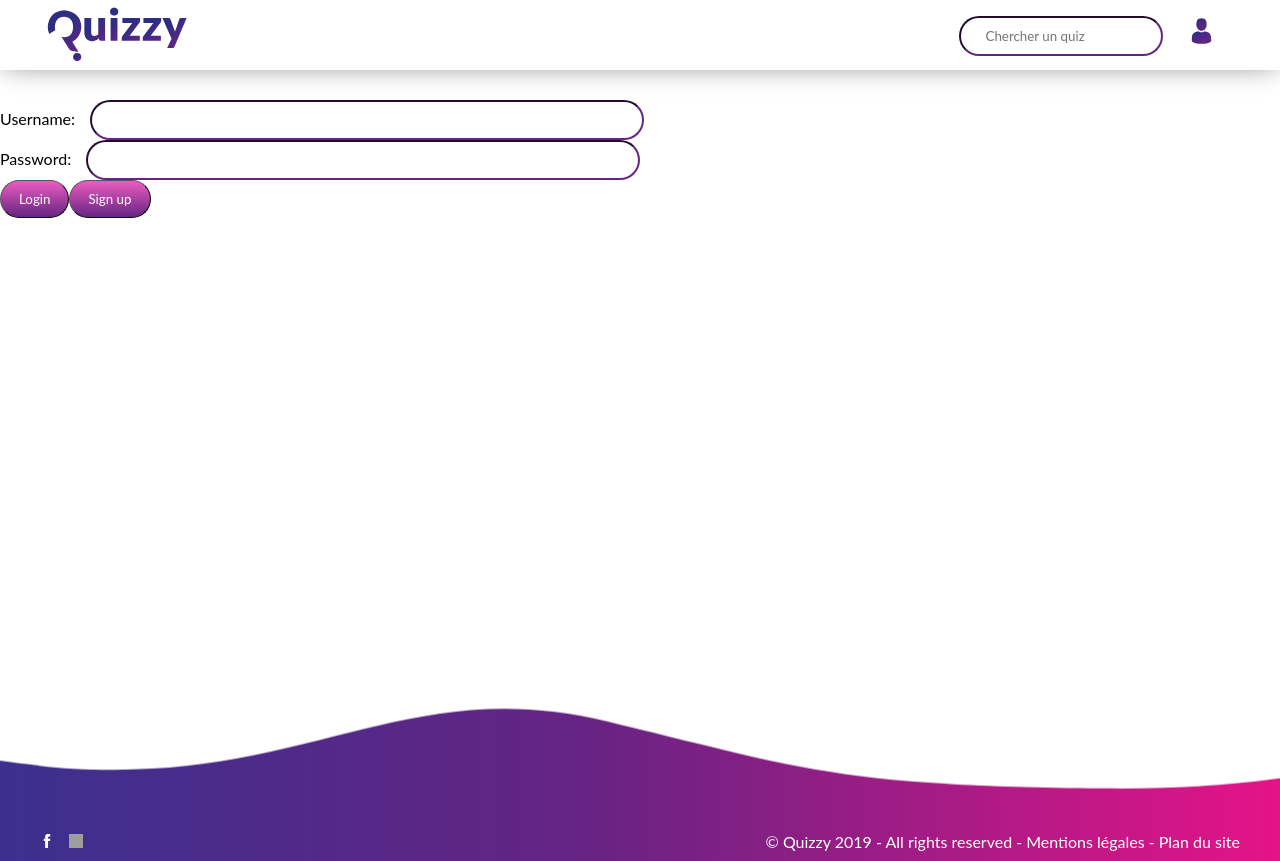
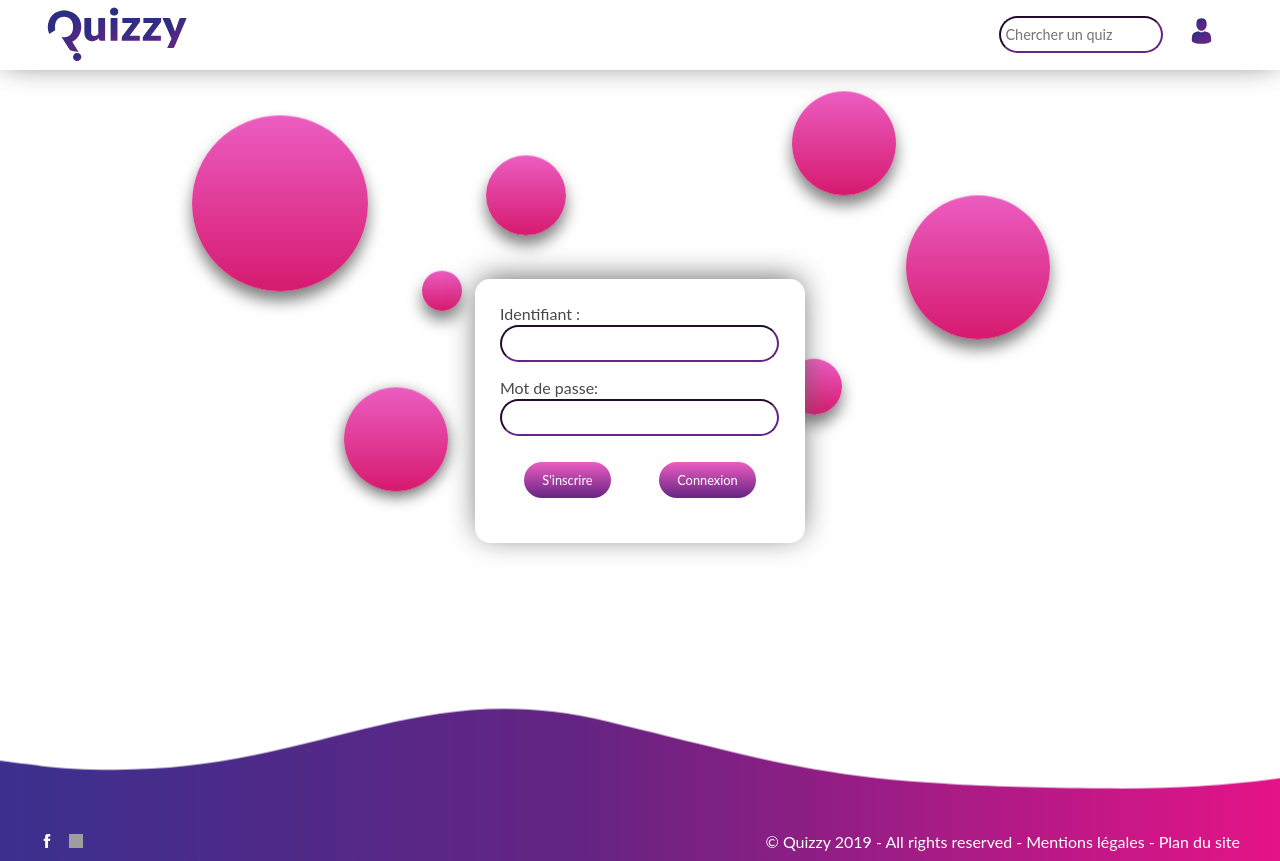
Before and after one commit to JujuOneLove/quizzy, a React (Create React App) app: page /admin in a window 1280 px wide. Built offline with nearby package versions, Linux system fonts and the light colour scheme; no server answers; grey boxes are pictures that could not be loaded; what webfontloader would draw is missing.

Commit message:
Design CSS Login

```diff
--- /dev/null
+++ b/src/assets/scss/components/_buble.scss
@@ -0,0 +1,95 @@
+.bubble {
+  background: linear-gradient(#EC5DC1,#D61A6F);
+  border-radius: 50%;
+  box-shadow: 0 30px 15px rgba(#000, .15);
+  position: absolute;
+  z-index: -1;
+  animation: float 6s ease-in-out infinite;
+  &:before, &:after {
+    content: '';
+    animation: float 6s ease-in-out infinite;
+    background: linear-gradient(#EC5DC1,#D61A6F);
+    border-radius: 50%;
+    box-shadow: 0 30px 15px rgba(#000, .15);
+    position: absolute;
+  }
+  &:nth-child(1) {
+    top: 15vh;
+    left: 15vw;
+    height: 22vmin;
+    width: 22vmin;
+    &:before {
+      width: 13vmin;
+      height: 13vmin;
+      bottom: -25vh;
+      right: -10vmin;
+      display: none;
+      @include media('desktop'){
+        display: block;
+      }
+    }
+  }
+  &:nth-child(2) {
+    top: 20vh;
+    left: 38vw;
+    height: 10vmin;
+    width: 10vmin;
+    &:before {
+      width: 5vmin;
+      height: 5vmin;
+      bottom: -10vh;
+      left: -8vmin;
+    }
+  }
+  &:nth-child(3) {
+    top: 12vh;
+    right: 30vw;
+    height: 13vmin;
+    width: 13vmin;
+    &:before {
+      width: 3vmin;
+      height: 3vmin;
+      bottom: -15vh;
+      left: -18vmin;
+      z-index: 6;
+    }
+  }
+  &:nth-child(4) {
+    top: 25vh;
+    right: 18vw;
+    height: 18vmin;
+    width: 18vmin;
+    &:before {
+      width: 7vmin;
+      height: 7vmin;
+      bottom: -10vmin;
+      left: -15vmin;
+    }
+  }
+  &:nth-child(5) {
+    top: 60vh;
+    right: 18vw;
+    height: 28vmin;
+    width: 28vmin;
+    &:before {
+      width: 10vmin;
+      height: 10vmin;
+      bottom: 5vmin;
+      left: -25vmin;
+    }
+  }
+}
+@keyframes float {
+  0% {
+    box-shadow: 0 5px 15px 0px rgba(0,0,0,0.6);
+    transform: translatey(0px);
+  }
+  50% {
+    box-shadow: 0 25px 15px 0px rgba(0,0,0,0.2);
+    transform: translatey(-20px);
+  }
+  100% {
+    box-shadow: 0 5px 15px 0px rgba(0,0,0,0.6);
+    transform: translatey(0px);
+  }
+}
--- a/src/assets/scss/components/_button.scss
+++ b/src/assets/scss/components/_button.scss
@@ -1,11 +1,12 @@
 .btn,button{
   border-radius: 25px;
-  border-width: 1px;
+  border-width: 0;
   padding: .625rem 1.125rem;
   background: linear-gradient(#EC5DC1,$violet);
   color: white;
   text-decoration: none;
   transition: .5s;
+  cursor: pointer;
   &:hover{
     -webkit-transform: scale(1.1);
     transform: scale(1.1);
--- a/src/assets/scss/components/_form.scss
+++ b/src/assets/scss/components/_form.scss
@@ -1,4 +1,29 @@
 form{
+  &.connexion{
+    background: white;
+    position: absolute;
+    top: 35%;
+    left: 0;
+    right: 0;
+    max-width: 280px;
+    box-shadow: 0 -4px 30px -4px #616161;
+    padding: 25px 25px 35px;
+    margin: auto;
+    border-radius: 15px;
+    label{
+      color: $black;
+    }
+    input{
+      display: block;
+      max-width: 265px;
+      width: 100%;
+      margin: 2px auto 16px 0;
+    }
+    button{
+      margin: 10px auto;
+      font-size: 0.8em;
+    }
+  }
 }
 
 input,textarea,select{
@@ -6,4 +31,9 @@ input,textarea,select{
   border-radius: 25px;
   border-color: $violet;
   background: white;
+  padding: 5px;
+  height: 23px;
+  width: 125px;
+  font-size: 0.9em;
+  color: $black-light;
 }
--- a/src/assets/scss/main.scss
+++ b/src/assets/scss/main.scss
@@ -12,9 +12,9 @@
 @import "components/button";
 @import "components/quiz";
 @import "components/list-quiz";
+@import "components/buble";
 // Pages
 @import "pages/index";
-@import "pages/personnes";
 @import "pages/error";
 
 //Transition
--- a/src/assets/scss/pages/_error.scss
+++ b/src/assets/scss/pages/_error.scss
@@ -39,100 +39,4 @@
     text-transform: uppercase;
     cursor: pointer;
   }
-
-  .bubble {
-    background: linear-gradient(#EC5DC1,#D61A6F);
-    border-radius: 50%;
-    box-shadow: 0 30px 15px rgba(#000, .15);
-    position: absolute;
-    z-index: -1;
-    animation: float 6s ease-in-out infinite;
-    &:before, &:after {
-      content: '';
-      animation: float 6s ease-in-out infinite;
-      background: linear-gradient(#EC5DC1,#D61A6F);
-      border-radius: 50%;
-      box-shadow: 0 30px 15px rgba(#000, .15);
-      position: absolute;
-    }
-    &:nth-child(1) {
-      top: 15vh;
-      left: 15vw;
-      height: 22vmin;
-      width: 22vmin;
-      &:before {
-        width: 13vmin;
-        height: 13vmin;
-        bottom: -25vh;
-        right: -10vmin;
-        display: none;
-        @include media('desktop'){
-          display: block;
-        }
-      }
-    }
-    &:nth-child(2) {
-      top: 20vh;
-      left: 38vw;
-      height: 10vmin;
-      width: 10vmin;
-      &:before {
-        width: 5vmin;
-        height: 5vmin;
-        bottom: -10vh;
-        left: -8vmin;
-      }
-    }
-    &:nth-child(3) {
-      top: 12vh;
-      right: 30vw;
-      height: 13vmin;
-      width: 13vmin;
-      &:before {
-        width: 3vmin;
-        height: 3vmin;
-        bottom: -15vh;
-        left: -18vmin;
-        z-index: 6;
-      }
-    }
-    &:nth-child(4) {
-      top: 25vh;
-      right: 18vw;
-      height: 18vmin;
-      width: 18vmin;
-      &:before {
-        width: 7vmin;
-        height: 7vmin;
-        bottom: -10vmin;
-        left: -15vmin;
-      }
-    }
-    &:nth-child(5) {
-      top: 60vh;
-      right: 18vw;
-      height: 28vmin;
-      width: 28vmin;
-      &:before {
-        width: 10vmin;
-        height: 10vmin;
-        bottom: 5vmin;
-        left: -25vmin;
-      }
-    }
-  }
 }
-@keyframes float {
-  0% {
-    box-shadow: 0 5px 15px 0px rgba(0,0,0,0.6);
-    transform: translatey(0px);
-  }
-  50% {
-    box-shadow: 0 25px 15px 0px rgba(0,0,0,0.2);
-    transform: translatey(-20px);
-  }
-  100% {
-    box-shadow: 0 5px 15px 0px rgba(0,0,0,0.6);
-    transform: translatey(0px);
-  }
-}
--- a/src/assets/scss/pages/_personnes.scss
+++ /dev/null
@@ -1,41 +0,0 @@
-.list{
-  display: flex;
-  flex-wrap: wrap;
-  transition: 1s;
-}
-.list article{
-  display: flex;
-  flex-direction: column;
-  text-align: center;
-  margin: 10px 20px;
-  border: 1px solid grey;
-  -webkit-border-radius: 25px;
-  -moz-border-radius: 25px;
-  border-radius: 25px;
-  position: relative;
-}
-.list article header{
-  background: grey;
-  -webkit-border-radius: 25px;
-  -moz-border-radius: 25px;
-  border-radius: 25px;
-}
-.list article .remove{
-  position: absolute;
-  right: 0;
-  top: 0;
-}
-.list article header img{
-  width: 150px;
-  height: 150px;
-  object-fit: cover;
-}
-.filtre{
-  margin: 15px auto;
-}
-
-input{
-  width: 500px;
-  margin-left: 15px;
-  padding: 10px 25px;
-}
--- a/src/assets/scss/pages/index.scss
+++ b/src/assets/scss/pages/index.scss
@@ -11,6 +11,10 @@ main{
   max-width: $containerWidth;
   margin: auto;
   padding: 0 10px;
+  .content.connexion{
+    position: relative;
+    min-height: 63.9vh;
+  }
 }
 
 ul{
--- /dev/null
+++ b/src/components/Buble.js
@@ -0,0 +1,14 @@
+import React, {Component} from 'react';
+
+export default class Buble extends Component {
+    render() {
+        return (
+            <div>
+                <div className="bubble"></div>
+                <div className="bubble"></div>
+                <div className="bubble"></div>
+                <div className="bubble"></div>
+            </div>
+        )
+    }
+}
--- a/src/pages/Error.js
+++ b/src/pages/Error.js
@@ -1,14 +1,12 @@
 import React, {Component} from 'react';
 import {Link} from "react-router-dom";
+import Buble from "../components/Buble";
 
 export default class Error extends Component {
     render() {
         return (
             <div className="error404 container">
-                <div className="bubble"></div>
-                <div className="bubble"></div>
-                <div className="bubble"></div>
-                <div className="bubble"></div>
+                <Buble/>
                 <div className="content">
                     <h1>404</h1>
                     <p>On dirait que tu es perdu ... C'est un problème?</p>
--- a/src/pages/Error401.js
+++ b/src/pages/Error401.js
@@ -1,18 +1,16 @@
 import React, {Component} from 'react';
 import {Link} from "react-router-dom";
+import Buble from "../components/Buble";
 
 export default class Error extends Component {
     render() {
         return (
             <div className="error404 container">
-                <div className="bubble"></div>
-                <div className="bubble"></div>
-                <div className="bubble"></div>
-                <div className="bubble"></div>
+                <Buble/>
                 <div className="content">
                     <h1>401</h1>
                     <p>Accès Refusé... C'est un problème?</p>
-                    <Link className="btn" to="/">Retourner à la page d'accueil</Link>
+                    <Link className="btn" to="/connexion">Connectez-vous ici</Link>
                 </div>
             </div>
         );
--- a/src/pages/Home.js
+++ b/src/pages/Home.js
@@ -3,8 +3,6 @@ import axios from "axios";
 import ListQuizz from "../components/List-Quizz";
 import Login from "./Login";
 import Error from "./Error401";
-import {Link} from "react-router-dom";
-
 
 export default class Home extends Component {
     constructor(props) {
--- a/src/pages/Login.js
+++ b/src/pages/Login.js
@@ -3,6 +3,7 @@ import axios from "axios";
 import {Route} from 'react-router-dom';
 
 import {HTTP_SERVER_PORT} from "../constants";
+import Buble from "../components/Buble";
 
 class Login extends React.Component {
     constructor(props) {
@@ -85,21 +86,20 @@ class Login extends React.Component {
 
     renderForm() {
         return (
-            <form className="form-inline my-2 my-lg-0" onSubmit={e => this.handleForm(e)}>
+            <form className="connexion" onSubmit={e => this.handleForm(e)}>
                 <div>
-                    <label>Username:</label>
+                    <label>Identifiant :</label>
                     <input type="text" id="username"
                            onChange={e => this.setUsername(e)}/>
                 </div>
                 <div>
-                    <label>Password:</label>
+                    <label>Mot de passe:</label>
                     <input type="password" name="password"
                            onChange={e => this.setPassword(e)}/>
                 </div>
-                <div>
-                    <button type="submit" name="login">Login</button>
-                    <button name="signup" onClick={() => this.signUp(this.state.user)}>Sign up
-                    </button>
+                <div className="flex wrap">
+                    <button name="signup" onClick={() => this.signUp(this.state.user)}>S'inscrire</button>
+                    <button type="submit" name="login">Connexion</button>
                 </div>
             </form>
         );
@@ -108,18 +108,24 @@ class Login extends React.Component {
     render() {
         if (this.state.user && this.state.authenticated) {
             return (
-                <div>
-                    <p>{this.state.user.username}</p>
-                    <button type="button" name="logout" className="btn btn-secondary"
-                            onClick={() => this.logout()}>logout
-                    </button>
+                <div className="container">
+                    <Buble/>
+                    <div className="content">
+                        <p>{this.state.user.username}</p>
+                        <button type="button" name="logout" className="btn btn-secondary"
+                                onClick={() => this.logout()}>logout
+                        </button>
+                    </div>
                 </div>
             )
         } else {
             return (
-                <>
-                    {this.renderForm()}
-                </>
+                <div className="container">
+                    <Buble/>
+                    <div className="content connexion">
+                        {this.renderForm()}
+                    </div>
+                </div>
             )
         }
 
```
